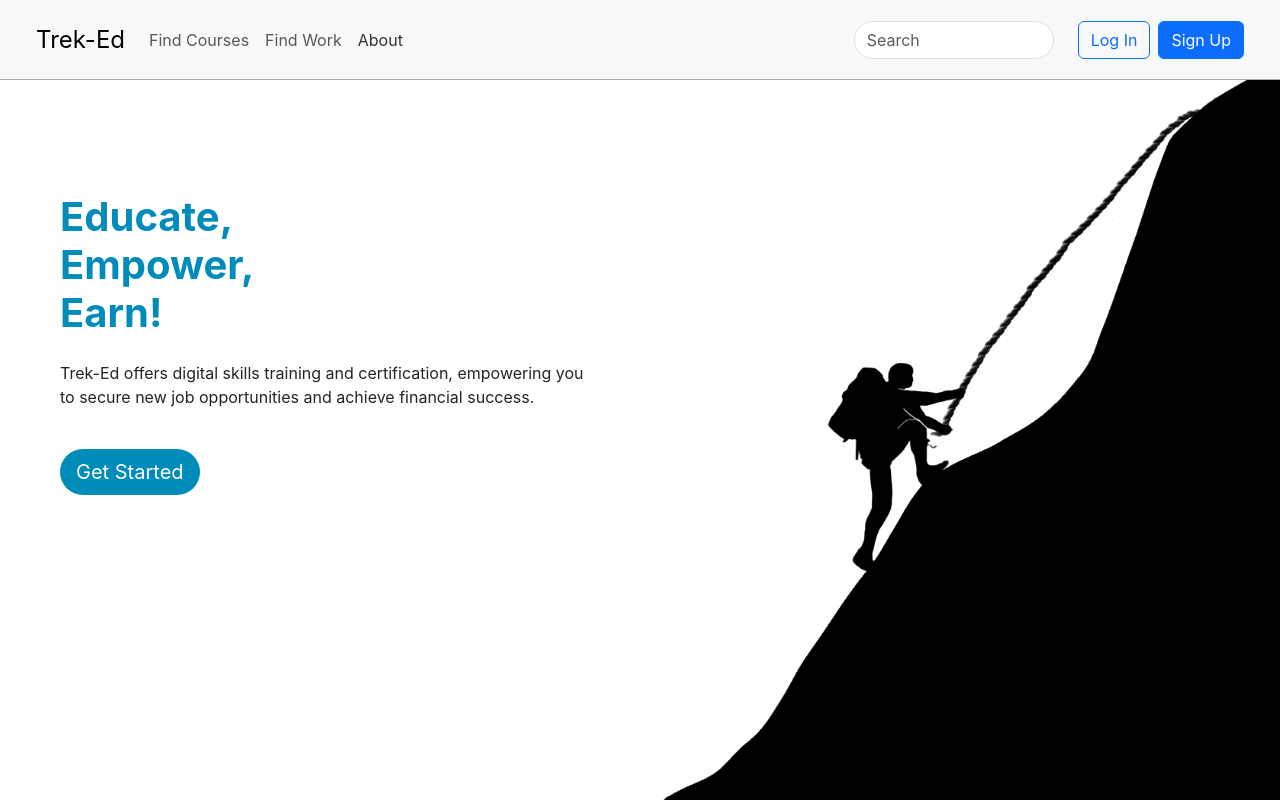
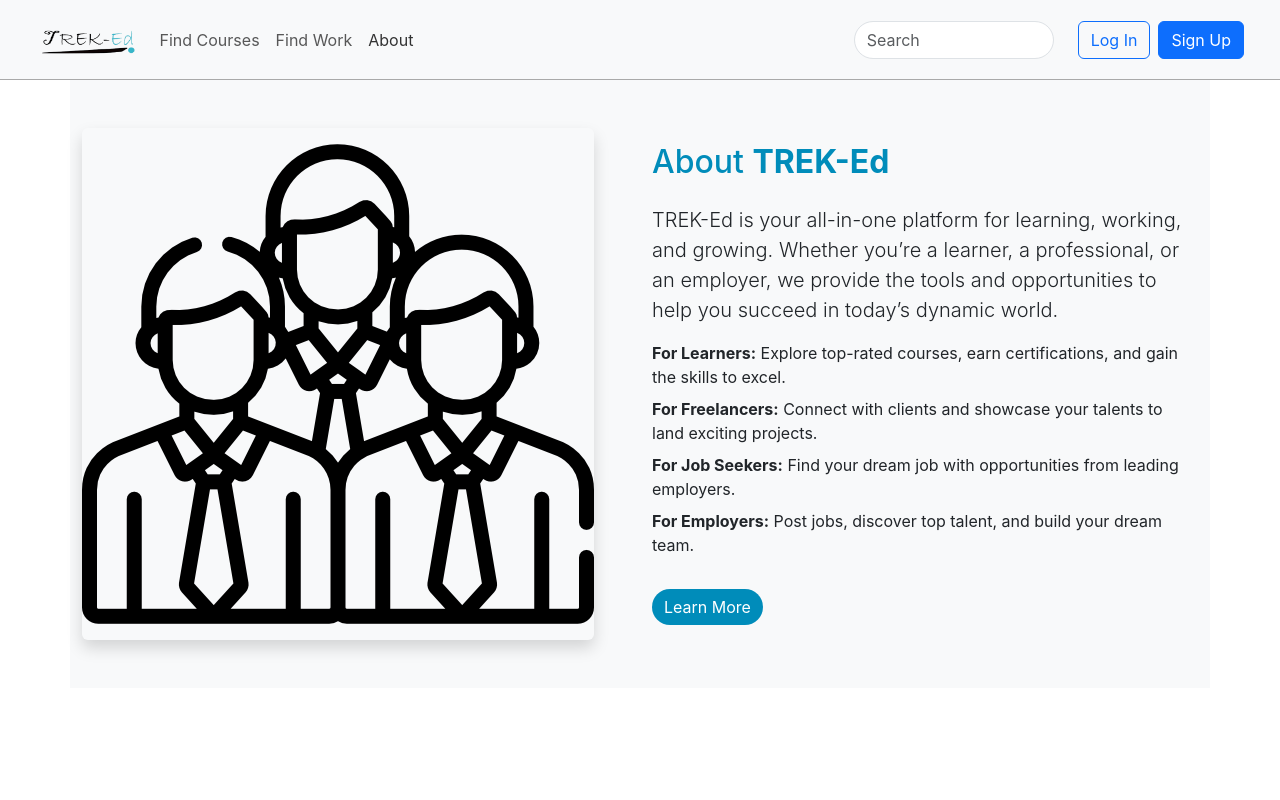
Before and after one commit to AliRash33d/TrekEd_FrontEnd, a React (Create React App) app in the folder treked/: page / in a window 1280 px wide. Both pictures are taken after a click on the link "About". Built offline with nearby package versions, Linux system fonts and the light colour scheme.

Commit message:
structure2

```diff
--- a/treked/src/App.js
+++ b/treked/src/App.js
@@ -4,6 +4,7 @@ import HomePage from './components/homepage.js';
 import SignUpPage from './components/signup1.js';
 import SignUpBox from './components/signup2.js';
 import LoginPage from './components/login.js'; // Import the login page component
+import AboutSection from './components/about.js';
 import './App.css';
 
 function App() {
@@ -21,6 +22,7 @@ function App() {
         {currentPage === 'signup' && <SignUpPage onNavigate={handleNavigation} />}
         {currentPage === 'signup2' && <SignUpBox />}
         {currentPage === 'login' && <LoginPage onNavigate={handleNavigation} />} {/* Handle login page */}
+        {currentPage === 'about' && <AboutSection onNavigate={handleNavigation} />}
       </main>
     </div>
   );
--- /dev/null
+++ b/treked/src/components/about.js
@@ -0,0 +1,54 @@
+import React from 'react';
+import aboutImage from './assets/employee.png';
+
+const AboutSection = () => {
+  return (
+    <div className="container py-5" style={{ backgroundColor: '#f8f9fa'}}>
+      <div className="row align-items-center">
+        {/* About Image */}
+        <div className="col-lg-6 mb-4 mb-lg-0" style={{paddingTop:'5rem'}}>
+          <img
+            src={aboutImage}
+            alt="About TREK-Ed"
+            className="img-fluid rounded shadow"
+          />
+        </div>
+
+        {/* About Content */}
+        <div className="col-lg-6" style={{paddingTop:'5rem'}}>
+          <h2 className="mb-4" style={{ color: '#008CBA' }}>
+            About <span style={{ fontWeight: 'bold' }}>TREK-Ed</span>
+          </h2>
+          <p className="lead mb-3">
+            TREK-Ed is your all-in-one platform for learning, working, and growing.
+            Whether you’re a learner, a professional, or an employer, we provide the
+            tools and opportunities to help you succeed in today’s dynamic world.
+          </p>
+          <ul className="list-unstyled">
+            <li className="mb-2">
+              <strong>For Learners:</strong> Explore top-rated courses, earn certifications, and gain the skills to excel.
+            </li>
+            <li className="mb-2">
+              <strong>For Freelancers:</strong> Connect with clients and showcase your talents to land exciting projects.
+            </li>
+            <li className="mb-2">
+              <strong>For Job Seekers:</strong> Find your dream job with opportunities from leading employers.
+            </li>
+            <li className="mb-2">
+              <strong>For Employers:</strong> Post jobs, discover top talent, and build your dream team.
+            </li>
+          </ul>
+          <button
+            className="btn btn-primary rounded-pill mt-3"
+            style={{ backgroundColor: '#008CBA', border: 'none' }}
+            onClick={() => console.log('Learn More Clicked!')}
+          >
+            Learn More
+          </button>
+        </div>
+      </div>
+    </div>
+  );
+};
+
+export default AboutSection;
--- a/treked/src/components/navbar.js
+++ b/treked/src/components/navbar.js
@@ -1,4 +1,5 @@
 import React from 'react';
+import logo from './assets/logoo.png';
 
 const Navbar = ({ onNavigate }) => {
   return (
@@ -7,17 +8,16 @@ const Navbar = ({ onNavigate }) => {
       style={{
         height: '5rem',
         borderBottom: '1px solid darkgray',
+        zIndex: 50,
       }}
     >
       <div className="container-fluid">
-        <a
-          className="navbar-brand"
-          href="#"
-          style={{ fontSize: '1.5rem', cursor: 'pointer' }}
-          onClick={() => onNavigate('home')}
-        >
-          Trek-Ed
-        </a>
+          <img
+            src={logo}
+            alt="Trek-Ed Logo"
+            style={{ height: '50px', marginRight: '10px' }}
+            onClick={() => onNavigate('home')}
+          />
         <button
           className="navbar-toggler"
           type="button"
@@ -32,21 +32,29 @@ const Navbar = ({ onNavigate }) => {
         <div className="collapse navbar-collapse" id="navbarSupportedContent">
           <ul className="navbar-nav me-auto mb-2 mb-lg-0">
             <li className="nav-item">
-              <a className="nav-link" href="#"
-              onClick={() => onNavigate('signup')}
+              <a
+                className="nav-link"
+                href="#"
+                onClick={() => onNavigate('signup')}
               >
                 Find Courses
               </a>
             </li>
             <li className="nav-item">
-              <a className="nav-link" href="#"
-              onClick={() => onNavigate('signup')}
+              <a
+                className="nav-link"
+                href="#"
+                onClick={() => onNavigate('signup')}
               >
                 Find Work
               </a>
             </li>
             <li className="nav-item">
-              <a className="nav-link" href="#">
+              <a
+                className="nav-link"
+                href="#"
+                onClick={() => onNavigate('about')}
+              >
                 About
               </a>
             </li>
@@ -60,9 +68,12 @@ const Navbar = ({ onNavigate }) => {
               style={{ maxWidth: '200px' }}
             />
           </form>
-          <button className="btn btn-outline-primary me-2"
-          onClick={() => onNavigate('login')}
-          >Log In</button>
+          <button
+            className="btn btn-outline-primary me-2"
+            onClick={() => onNavigate('login')}
+          >
+            Log In
+          </button>
           <button
             className="btn btn-primary"
             onClick={() => onNavigate('signup')}
```
Also changed, not shown: treked/src/components/assets/logo.png (added), treked/src/components/assets/logoo.png (added).
